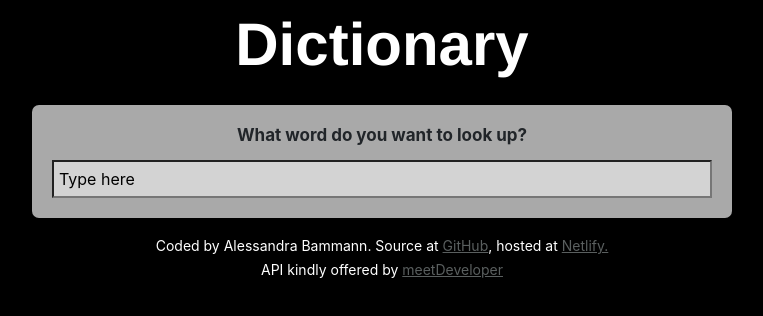
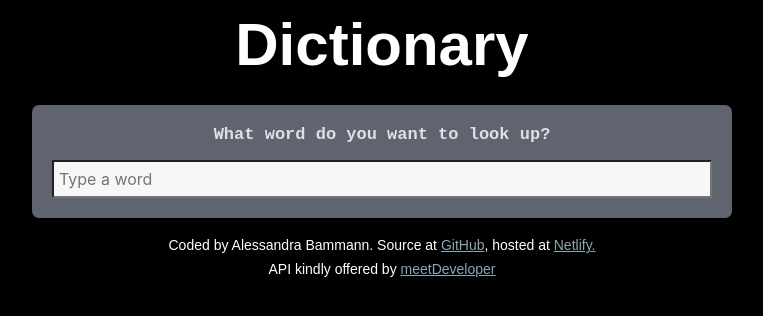
Before and after one commit to ABammann/dictionary, a React (Create React App) app: page / in a window 1280 px wide. Shown: the top 316 px of the page, without its empty margins (258-1021 px from the left). Built offline with nearby package versions, Linux system fonts and the light colour scheme.

Commit message:
Added photos

```diff
--- a/src/App.css
+++ b/src/App.css
@@ -3,17 +3,18 @@
 }
 
 a {
-  color: rgb(90, 95, 95);
+  color: #8ea6b4;
 }
 
 .App-header,
 .App-footer {
   color: white;
   text-align: center;
+  font-family: fantasy;
 }
 
 .App-header {
   font-size: 60px;
-  font-family: "Franklin Gothic Medium", "Arial Narrow", Arial, sans-serif;
+  font-family: sans-serif;
   font-weight: bold;
 }
--- a/src/Dictionary.css
+++ b/src/Dictionary.css
@@ -1,5 +1,5 @@
 .Dictionary section {
-  background-color: darkgray;
+  background-color: #606470;
   padding: 20px;
   border-radius: 7px;
   margin: 15px 0;
@@ -12,12 +12,14 @@
 .Dictionary input {
   width: 100%;
   padding: 5px 5px;
-  background-color: lightgray;
+  background-color: #f7f7f7;
 }
 
 .Dictionary h1 {
   font-size: 17px;
+  color: #e0e0e0;
   font-weight: bold;
   margin-bottom: 15px;
   text-align: center;
+  font-family: monospace;
 }
--- a/src/Dictionary.js
+++ b/src/Dictionary.js
@@ -1,14 +1,25 @@
 import React, { useState } from "react";
 import axios from "axios";
 import Results from "./Results";
+import Photos from "./Photos";
 import "./Dictionary.css";
 
 export default function Dictionary() {
   let [keyword, setKeyword] = useState("");
   let [results, setResults] = useState(null);
+  let [photos, setPhotos] = useState(null);
+  let [placeholder, setPlaceholder] = useState("Type a word");
 
   function handleResponse(response) {
     setResults(response.data[0]);
+  }
+
+  function handleKeywordChange(event) {
+    setKeyword(event.target.value);
+  }
+
+  function handlePexelsResponse(response) {
+    setPhotos(response.data.photos);
   }
 
   function search(event) {
@@ -16,10 +27,12 @@
 
     let apiUrl = `https://api.dictionaryapi.dev/api/v2/entries/en_US/${keyword}`;
     axios.get(apiUrl).then(handleResponse);
-  }
 
-  function handleKeywordChange(event) {
-    setKeyword(event.target.value);
+    let pexelsApiKey =
+      "563492ad6f917000010000011e83fed63b5d4b57b8b16f8af6e3b7ec";
+    let pexelsApiUrl = `https://api.pexels.com/v1/search?query=${keyword}&per_page=9`;
+    let headers = { Authorization: `Bearer ${pexelsApiKey}` };
+    axios.get(pexelsApiUrl, { headers: headers }).then(handlePexelsResponse);
   }
 
   return (
@@ -30,11 +43,12 @@
           <input
             type="Search"
             onChange={handleKeywordChange}
-            defaultValue="Type here"
+            placeholder={placeholder}
           />
         </form>
       </section>
       <Results results={results} />
+      <Photos photos={photos} />
     </div>
   );
 }
--- /dev/null
+++ b/src/Photos.css
@@ -0,0 +1,4 @@
+.Photos img {
+  border-radius: 4px;
+  margin-bottom: 20px;
+}
--- /dev/null
+++ b/src/Photos.js
@@ -0,0 +1,29 @@
+import React from "react";
+import "./Photos.css";
+
+export default function Photos(props) {
+  if (props.photos) {
+    console.log(props.photos);
+    return (
+      <section className="Photos">
+        <div className="row">
+          {props.photos.map(function (photo, index) {
+            return (
+              <div className="col-4" key={index}>
+                <a href={photo.src.original} target="_blank" rel="noreferrer">
+                  <img
+                    src={photo.src.landscape}
+                    className="img-fluid"
+                    alt={photo.src.photographer}
+                  />
+                </a>
+              </div>
+            );
+          })}
+        </div>
+      </section>
+    );
+  } else {
+    return null;
+  }
+}
```
